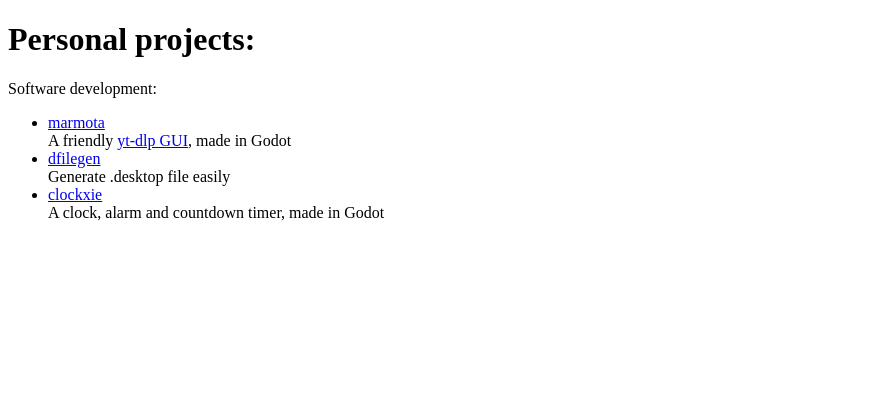
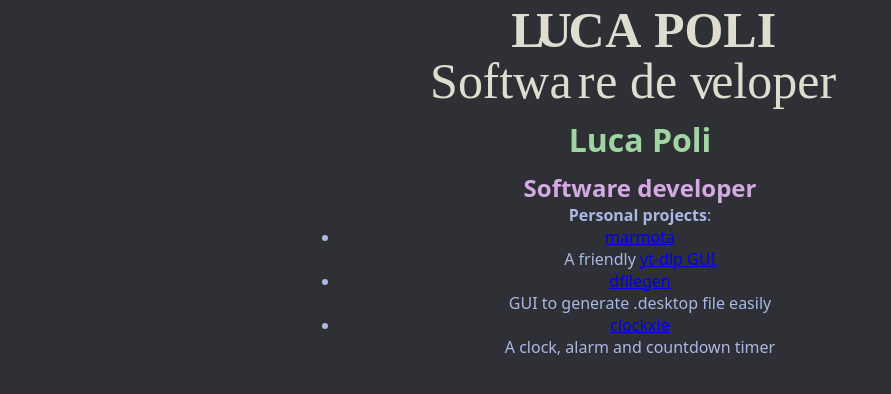
Before and after one commit to plucafs/plucafs.github.io, a plain HTML site: page index.html in a window 1280 px wide. Shown: the whole page, without its empty margins (0-891 px from the left). Drawn offline with Linux system fonts and the light colour scheme.

Commit message:
New CSS and logo

```diff
--- /dev/null
+++ b/css/styles.css
@@ -0,0 +1,23 @@
+* {
+    margin: 0;
+    padding: 0;
+    box-sizing: border-box;
+}
+
+body {
+    background-color: #2e3036;
+    color: #aab9e4;
+    font-family: system-ui, -apple-system, BlinkMacSystemFont, 'Segoe UI', Roboto, Oxygen, Ubuntu, Cantarell, 'Open Sans', 'Helvetica Neue', sans-serif;
+    text-align: center;
+    width: 600px;
+    margin: auto;
+}
+
+h1 {
+    color: #a0d5a2;
+    margin-bottom: 10px;
+}
+
+h2, h3 {
+    color: #d5aae4;
+}
--- a/index.html
+++ b/index.html
@@ -2,20 +2,35 @@
 <html>
 
     <head>
+        <meta charset="UTF-8">
+        <link rel="stylesheet" href="css/styles.css">
         <title>Luca Poli's portfolio</title>
     </head>
 
     <body>
-        <h1>Personal projects:</h1>
-        <p>Software development:</p>
-        <ul>
-            <li><a href="https://github.com/plucafs/marmota">marmota</a><br>
-            A friendly <a href="https://github.com/yt-dlp/yt-dlp">yt-dlp GUI</a>, made in Godot</li>
-            <li><a href="https://github.com/plucafs/dfilegen">dfilegen</a><br>
-            Generate .desktop file easily</li>
-            <li><a href="https://github.com/plucafs/clockxie">clockxie</a><br>
-            A clock, alarm and countdown timer, made in Godot</li>
-        </ul>
+        <header>
+            <a href="index.html">
+                <img src="/img/logo.svg" alt="logo">
+            </a>
+        </header>
+
+        <div>
+            <h1>Luca Poli</h1>
+            <h2>Software developer</h2>
+        </div>
+
+        <div>
+            <p><strong>Personal projects</strong>:</p>
+            <ul>
+                <li><a href="https://github.com/plucafs/marmota">marmota</a><br>
+                A friendly <a href="https://github.com/yt-dlp/yt-dlp">yt-dlp GUI</a></li>
+                <li><a href="https://github.com/plucafs/dfilegen">dfilegen</a><br>
+                GUI to generate .desktop file easily</li>
+                <li><a href="https://github.com/plucafs/clockxie">clockxie</a><br>
+                A clock, alarm and countdown timer</li>
+            </ul>
+        </div>
+
     </body>
 
     </html>
```
Also changed, not shown: img/logo.svg (added).
